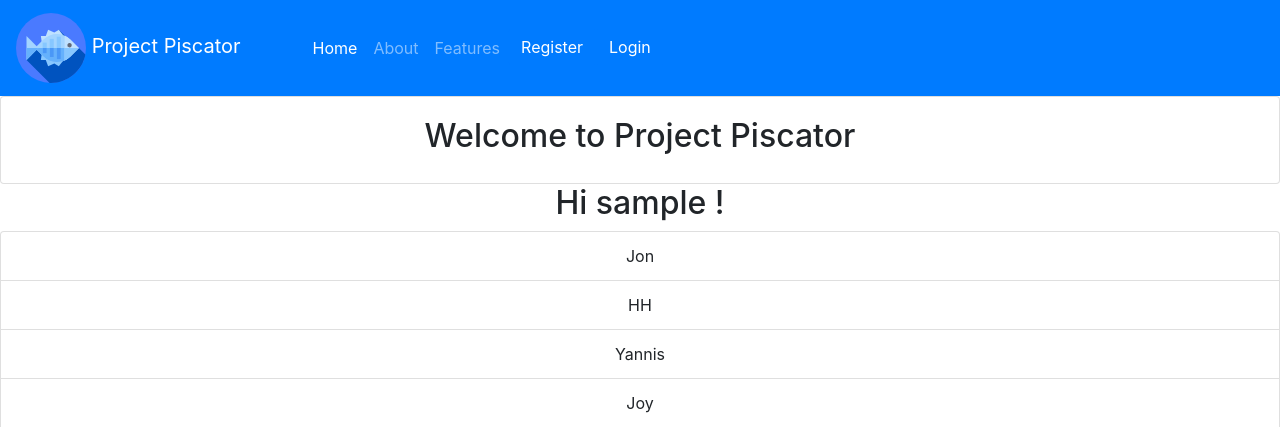
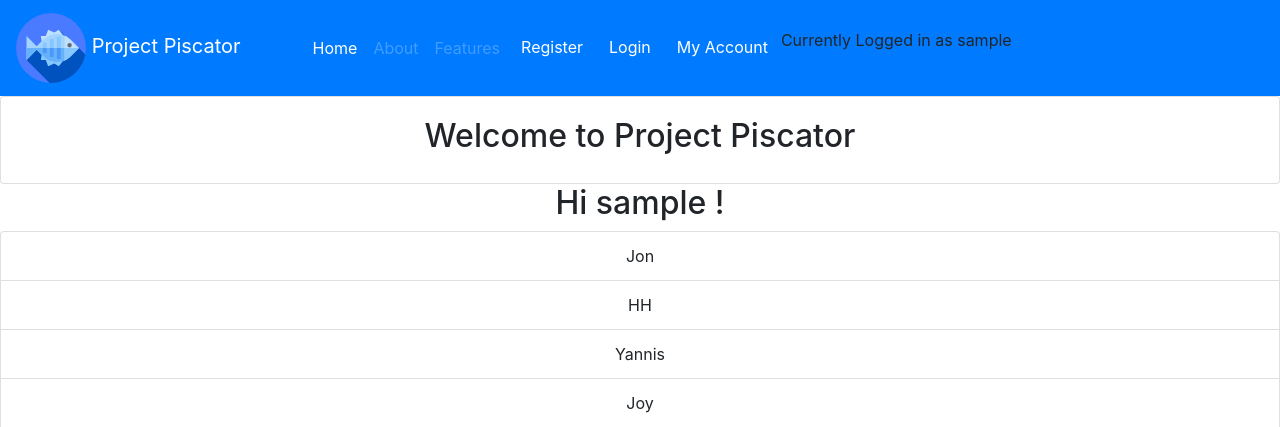
Before and after one commit to jonzxz/project-piscator, a Flask app: page / in a window 1280 px wide. Shown: the top 427 px of the page. Run offline with Flask 2, Linux system fonts and the light colour scheme; the visitor is signed in with stand-in values (Sample User, id 1); data comes from the database, SQL or seed files in the repository; parts of the project's set-up code (start-up, migrations or seed data) failed here and were passed over; some libraries are stand-ins or nearby versions.

Commit message:
add my account placeholder

```diff
--- a/app/static/style.css
+++ b/app/static/style.css
@@ -35,3 +35,10 @@
     from { opacity: 0; }
     to   { opacity: 1; }
 }
+
+.topnav {
+    overflow:hidden;
+}
+.topnav-right {
+    float: right;
+}
--- a/app/templates/base.html
+++ b/app/templates/base.html
@@ -30,16 +30,16 @@
 	    <span class="navbar-toggler-icon"></span>
 	  </button>
 
-	  <div class="collapse navbar-collapse" id="navbarSupportedContent">
+	  <div class="collapse navbar-collapse">
 	    <ul class="navbar-nav mr-auto pl-5">
 	      <li class="nav-item active">
-	        <a class="nav-link" href="#">Home</a>
+	        <a class="nav-link" href="{{ url_for('index') }}">Home</a>
 	      </li>
 	      <li class="nav-item">
-	        <a class="nav-link" href="#">About</a>
+	        <a class="nav-link disabled" href="#">About</a>
 	      </li>
 				<li class="nav-item">
-					<a class="nav-link" href="#">Features</a>
+					<a class="nav-link disabled" href="#">Features</a>
 				</li>
 				<li class="nav-item">
 					<a class="btn btn-primary" href="{{ url_for('register') }}">Register</a>
@@ -47,6 +47,12 @@
 				<li class="nav-item">
 					<a class="btn btn-primary" href="{{ url_for('login') }}">Login</a>
 				</li>
+				{% if current_user.is_authenticated %}
+					<li class="nav-item">
+						<a class="btn btn-primary" href="#">My Account</a>
+					</li>
+					Currently Logged in as {{ current_user.username }}
+				{% endif %}
 	    </ul>
 	  </div>
 	</nav>
```
